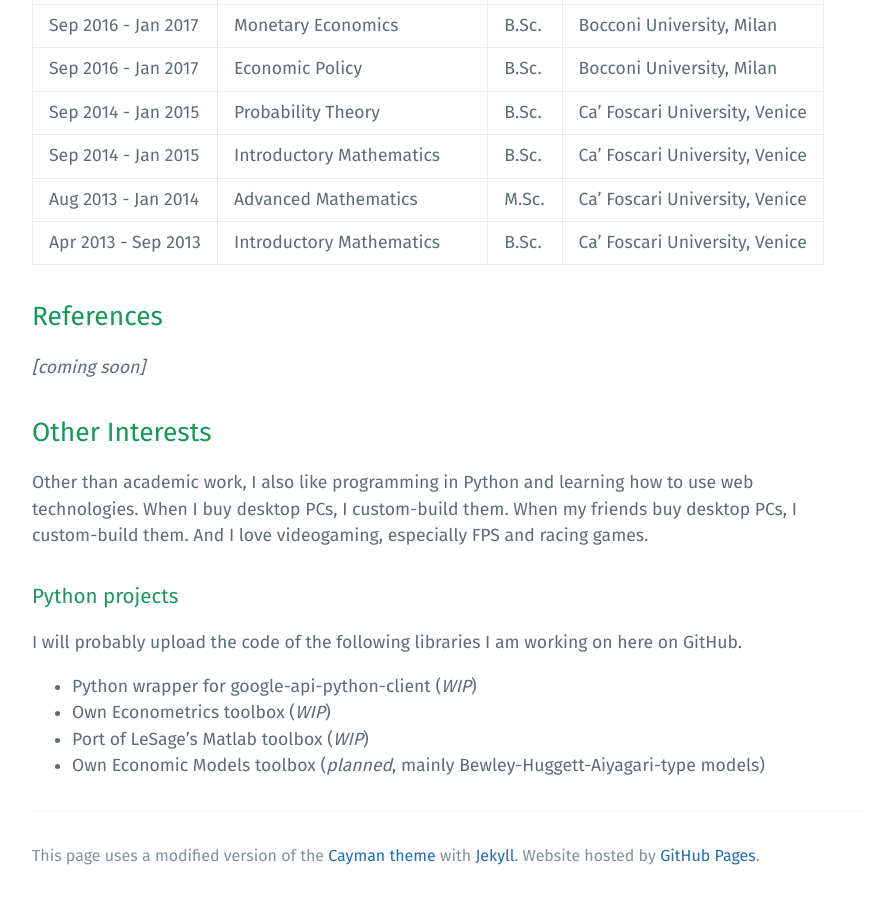
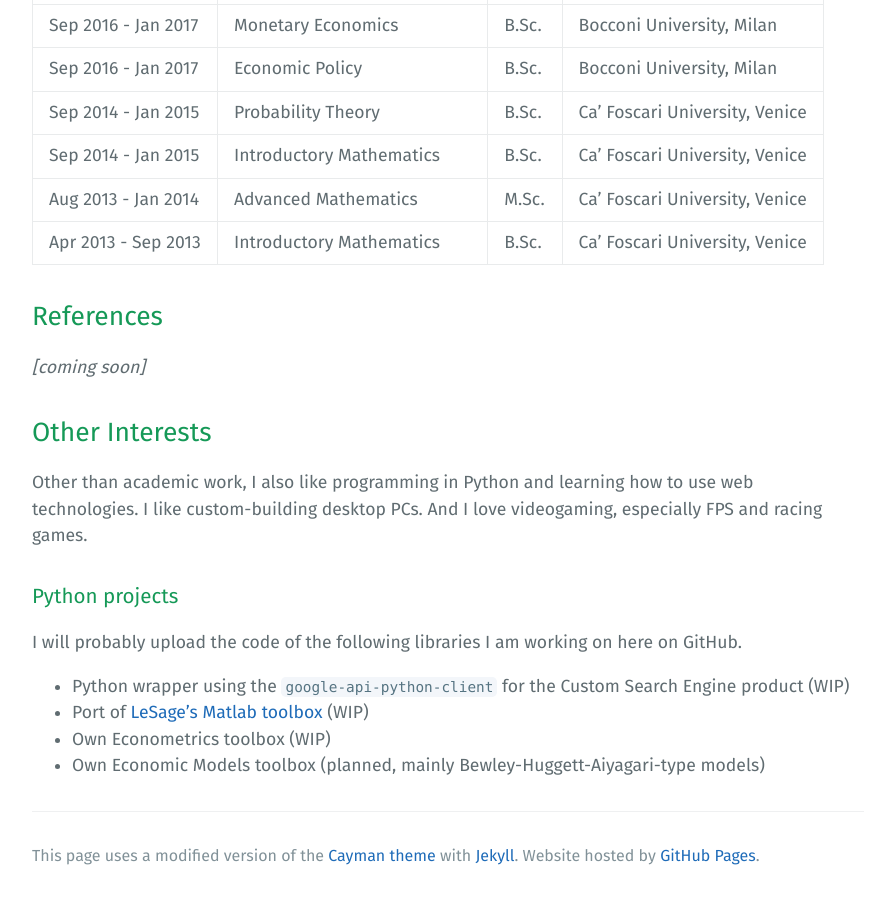
Before and after one commit to AndreaPasqualini/andreapasqualini.github.io, a Jekyll site: the page built from index.md, in a window 1280 px wide and 900 px high, scrolled down 1787 px. Shown: the whole window, without its empty margins (192-1072 px from the left). Built offline with Jekyll 4.4.1, drawn with Linux system fonts in a browser that asks for light colours; some of the changed text lies outside the part shown.

Commit message:
Update index.md

```diff
--- a/index.md
+++ b/index.md
@@ -36,7 +36,7 @@ I am also interested in Time Series Econometrics and I plan to work on it in the
 
 ### Working Papers
 
-*[Coming soon]*
+*[coming soon]*
 
 
 ### Research Assistance
@@ -71,8 +71,7 @@ I am also interested in Time Series Econometrics and I plan to work on it in the
 ## Other Interests
 
 Other than academic work, I also like programming in Python and learning how to use web technologies.
-When I buy desktop PCs, I custom-build them.
-When my friends buy desktop PCs, I custom-build them.
+I like custom-building desktop PCs.
 And I love videogaming, especially FPS and racing games.
 
 
@@ -80,7 +79,7 @@ And I love videogaming, especially FPS and racing games.
 
 I will probably upload the code of the following libraries I am working on here on GitHub.
 
-* Python wrapper for google-api-python-client (*WIP*)
-* Own Econometrics toolbox (*WIP*)
-* Port of LeSage's Matlab toolbox (*WIP*)
-* Own Economic Models toolbox (*planned*, mainly Bewley-Huggett-Aiyagari-type models)
+* Python wrapper using the [`google-api-python-client`](https://developers.google.com/api-client-library/python/) for the Custom Search Engine product (WIP)
+* Port of [LeSage's Matlab toolbox](http://www.spatial-econometrics.com/) (WIP)
+* Own Econometrics toolbox (WIP)
+* Own Economic Models toolbox (planned, mainly Bewley-Huggett-Aiyagari-type models)
```
